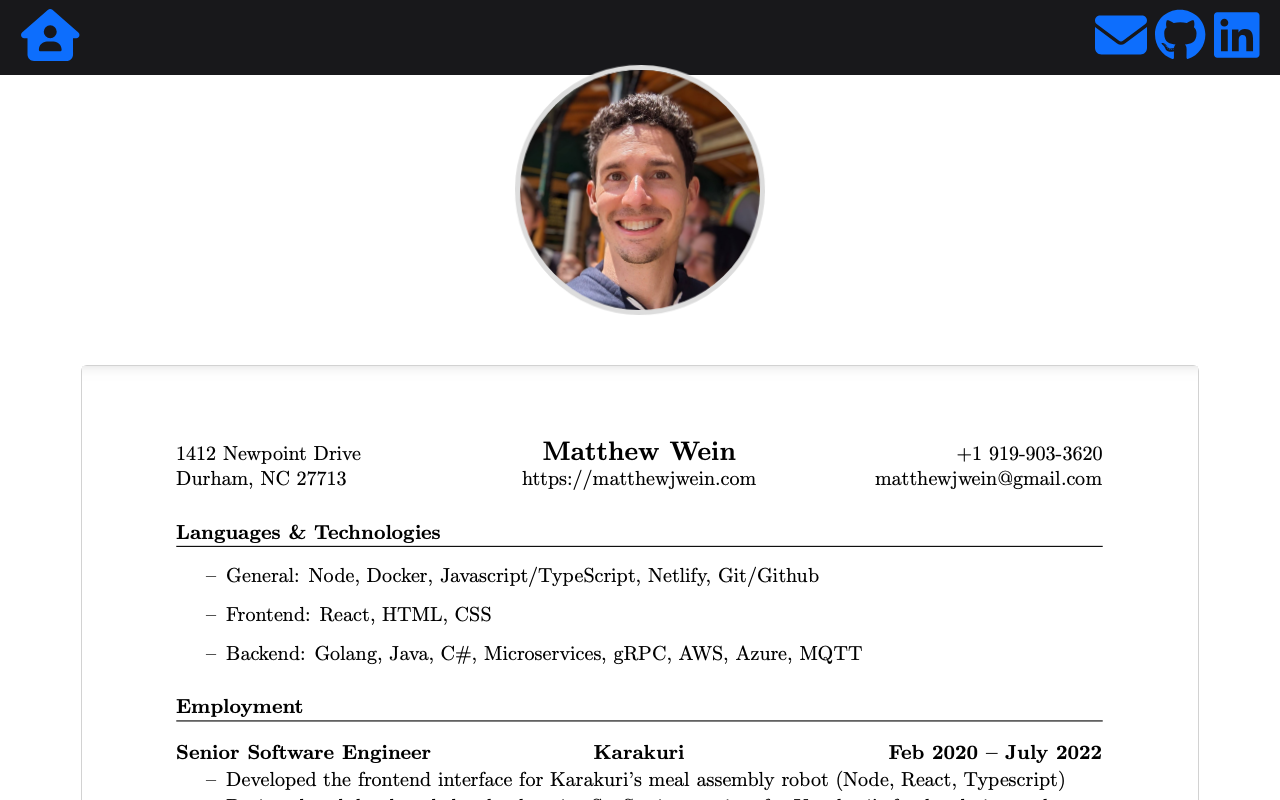
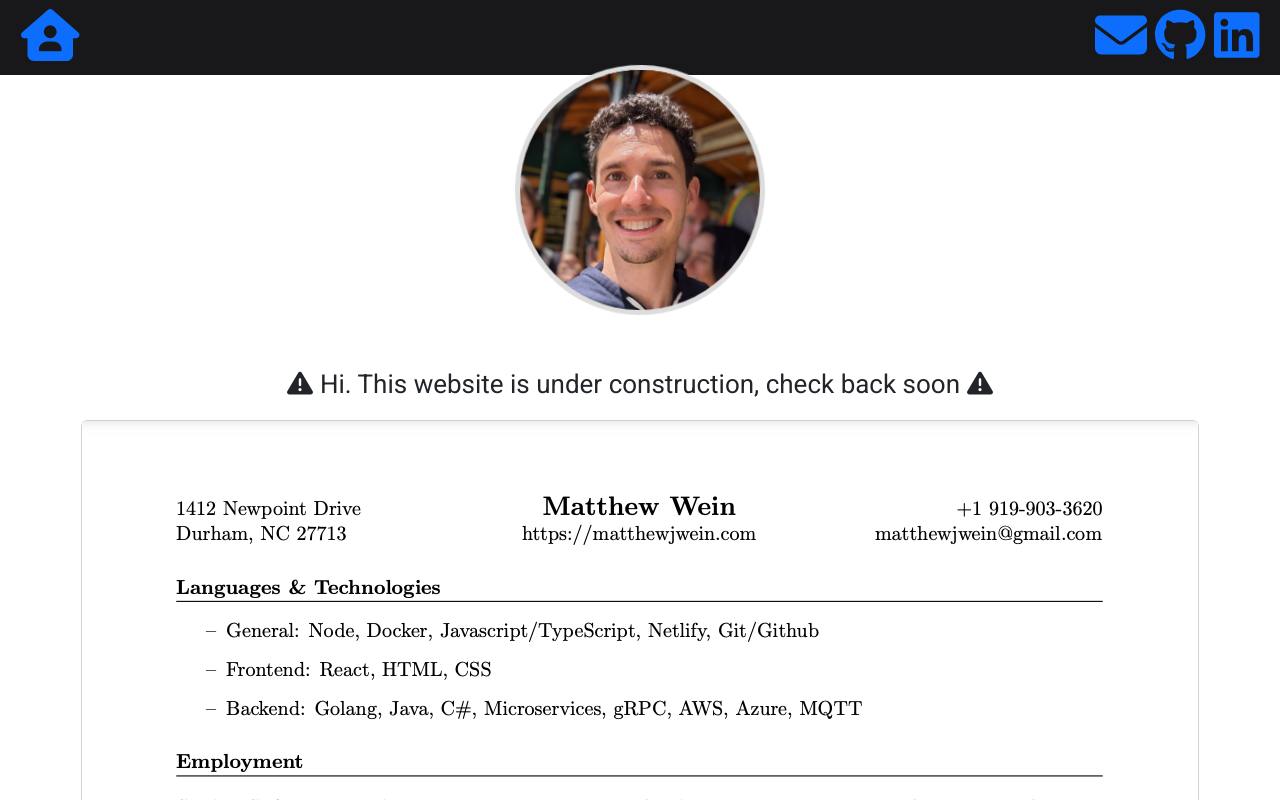
Before and after one commit to matthewjwein/HomePage, a React (Create React App) app: page / in a window 1280 px wide. Shown: the top 800 px of the page. Built offline with nearby package versions, Linux system fonts and the light colour scheme.

Commit message:
Add under construction message to homepage

```diff
--- a/src/components/Homepage.tsx
+++ b/src/components/Homepage.tsx
@@ -12,6 +12,9 @@ const Post: React.FC<ProjectListProps> = ({ projects }) => {
         <div>
             <img className="profile-picture" src="/profile.jpg" alt="profile"></img>
             <div className="introduction">
+                <p>
+                    <FontAwesomeIcon icon={faTriangleExclamation} /> Hi. This website is under construction, check back soon <FontAwesomeIcon icon={faTriangleExclamation} />
+                </p>
                 <Card>
                     <img className="resume" alt="resume" src="./resume.png"></img>
                 </Card>
```
